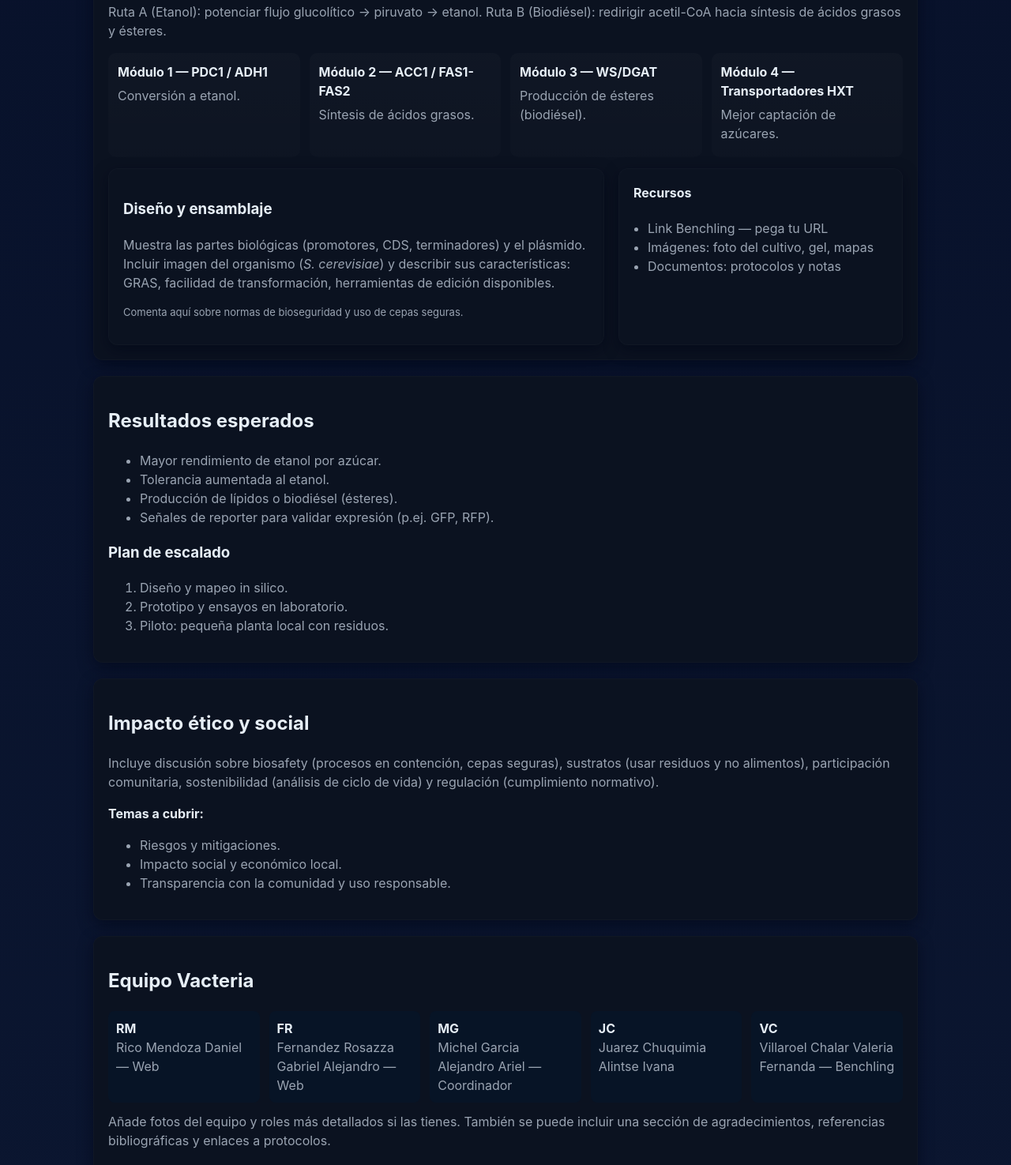
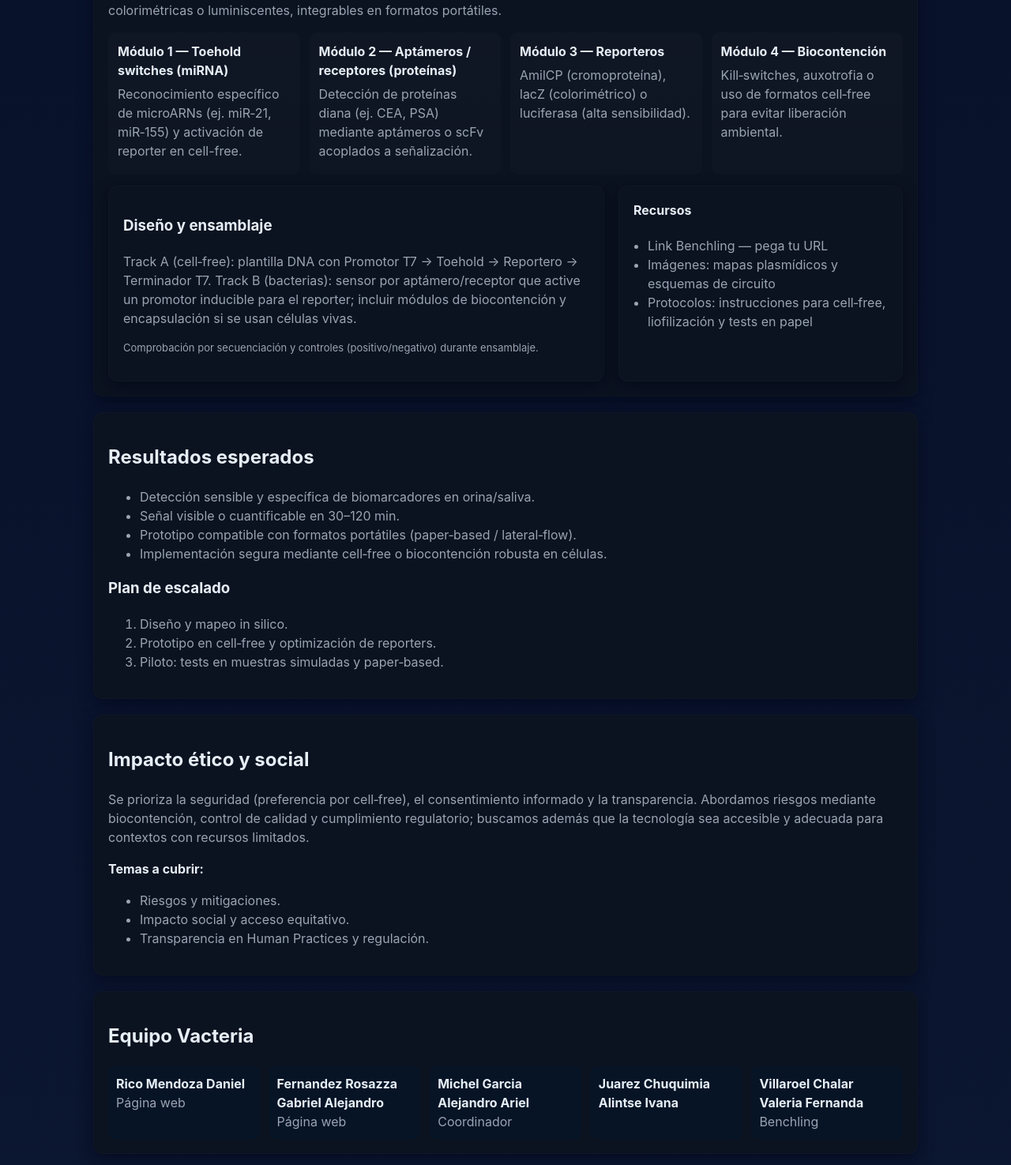
Before and after one commit to gabofeeerrr/sigma, a plain HTML site: page index.html in a window 1280 px wide. Shown: the part 765-2240 px from the top of the page at 79% size. Drawn offline with Linux system fonts and the light colour scheme.

Commit message:
Update index.html

```diff
--- a/index.html
+++ b/index.html
@@ -4,7 +4,7 @@
   <meta charset="utf-8">
   <meta name="viewport" content="width=device-width,initial-scale=1">
   <title>BactDetect — Vacteria (iGEM)</title>
-  <meta name="description" content="BactDetect — Optimización de Saccharomyces cerevisiae para biocombustibles | Equipo Vacteria">
+  <meta name="description" content="BactDetect — Biosensor sintético portátil para detección temprana de biomarcadores de cáncer | Equipo Vacteria">
   <style>
     :root{--bg:#0f1724;--card:#0b1220;--muted:#9aa4b2;--accent:#ffd166;--glass:rgba(255,255,255,0.03)}
     *{box-sizing:border-box}
@@ -39,7 +39,7 @@
       <div class="logo">BD</div>
       <div>
         <div style="font-weight:800">BactDetect — Vacteria</div>
-        <div style="font-size:12px;color:var(--muted)">Levaduras modificadas para biocombustible sostenible</div>
+        <div style="font-size:12px;color:var(--muted)">Biosensor sintético portátil para detección temprana de biomarcadores de cáncer</div>
       </div>
     </div>
     <nav>
@@ -55,9 +55,8 @@
   <main>
     <section id="inicio" class="hero card">
       <div>
-        <h1>BactDetect — Optimización de <em>Saccharomyces cerevisiae</em> para biocombustibles</h1>
-        <p class="lead">Proyecto iGEM — Equipo Vacteria. Convertimos residuos azucarados locales en energía renovable mediante ingeniería metabólica en levaduras. Prototipo orientado a pequeñas plantas piloto y cooperativas.</p>
-        <p style="margin-top:14px"><a class="btn" href="#diseno">Ver diseño genético</a> <a style="margin-left:10px;color:var(--muted)" href="#etica">Impacto ético</a></p>
+        <h1>BactDetect — Biosensor sintético portátil</h1>
+        <p class="lead">Proyecto iGEM — Equipo Vacteria. Sistema para detección temprana de biomarcadores de cáncer en orina y saliva. Al detectar el objetivo, el biosensor activa un circuito que produce una señal visible o cuantificable (cromoproteína, cambio de pH, luminiscencia o lectura compatible con lateral-flow / smartphone). Se consideran opciones de biocontención: kill-switches o sistemas <em>cell-free</em>.</p>
 
         <hr style="border:none;border-top:1px solid rgba(255,255,255,0.03);margin:18px 0">
 
@@ -75,46 +74,46 @@
       <aside class="card" style="height:100%">
         <h3 style="margin-top:0">Mapa plasmídico (Benchling)</h3>
         <div class="mapimg">[Imagen del mapa plasmídico — sustituir aquí]</div>
-        <p style="margin-top:10px;color:var(--muted)">👉 <a href="#" id="benchling-link">Ver mapa en Benchling</a> (pega el link real en el código)</p>
+        <p style="margin-top:10px;color:var(--muted)">👉 <a href="#" id="benchling-link">Ver mapa en Benchling</a></p>
       </aside>
     </section>
 
     <section id="diseno" class="card">
       <h2>Diseño genético — visión general</h2>
-      <p style="color:var(--muted)">Ruta A (Etanol): potenciar flujo glucolítico → piruvato → etanol. Ruta B (Biodiésel): redirigir acetil-CoA hacia síntesis de ácidos grasos y ésteres.</p>
+      <p style="color:var(--muted)">Enfoque combinado: detección de miRNA mediante <em>toehold switches</em> en sistemas <em>cell-free</em> y detección de proteínas mediante aptámeros/receptores en sistemas bacterianos seguros (E. coli K‑12/Nissle). Las señales de salida son cromoproteínas, enzimas colorimétricas o luminiscentes, integrables en formatos portátiles.</p>
 
       <div class="modules">
         <div class="module">
-          <strong>Módulo 1 — PDC1 / ADH1</strong>
-          <p class="muted" style="color:var(--muted);margin:6px 0">Conversión a etanol.</p>
+          <strong>Módulo 1 — Toehold switches (miRNA)</strong>
+          <p style="color:var(--muted);margin:6px 0">Reconocimiento específico de microARNs (ej. miR‑21, miR‑155) y activación de reporter en cell-free.</p>
         </div>
         <div class="module">
-          <strong>Módulo 2 — ACC1 / FAS1-FAS2</strong>
-          <p style="color:var(--muted);margin:6px 0">Síntesis de ácidos grasos.</p>
+          <strong>Módulo 2 — Aptámeros / receptores (proteínas)</strong>
+          <p style="color:var(--muted);margin:6px 0">Detección de proteínas diana (ej. CEA, PSA) mediante aptámeros o scFv acoplados a señalización.</p>
         </div>
         <div class="module">
-          <strong>Módulo 3 — WS/DGAT</strong>
-          <p style="color:var(--muted);margin:6px 0">Producción de ésteres (biodiésel).</p>
+          <strong>Módulo 3 — Reporteros</strong>
+          <p style="color:var(--muted);margin:6px 0">AmilCP (cromoproteína), lacZ (colorimétrico) o luciferasa (alta sensibilidad).</p>
         </div>
         <div class="module">
-          <strong>Módulo 4 — Transportadores HXT</strong>
-          <p style="color:var(--muted);margin:6px 0">Mejor captación de azúcares.</p>
+          <strong>Módulo 4 — Biocontención</strong>
+          <p style="color:var(--muted);margin:6px 0">Kill‑switches, auxotrofia o uso de formatos cell‑free para evitar liberación ambiental.</p>
         </div>
       </div>
 
       <div class="two-col" style="margin-top:14px">
         <div class="card">
           <h3>Diseño y ensamblaje</h3>
-          <p style="color:var(--muted)">Muestra las partes biológicas (promotores, CDS, terminadores) y el plásmido. Incluir imagen del organismo (<em>S. cerevisiae</em>) y describir sus características: GRAS, facilidad de transformación, herramientas de edición disponibles.</p>
-          <p style="color:var(--muted);font-size:13px">Comenta aquí sobre normas de bioseguridad y uso de cepas seguras.</p>
+          <p style="color:var(--muted)">Track A (cell‑free): plantilla DNA con Promotor T7 → Toehold → Reportero → Terminador T7. Track B (bacterias): sensor por aptámero/receptor que active un promotor inducible para el reporter; incluir módulos de biocontención y encapsulación si se usan células vivas.</p>
+          <p style="color:var(--muted);font-size:13px">Comprobación por secuenciación y controles (positivo/negativo) durante ensamblaje.</p>
         </div>
 
         <aside class="card">
           <h4 style="margin-top:0">Recursos</h4>
           <ul style="color:var(--muted);padding-left:18px">
             <li>Link Benchling — pega tu URL</li>
-            <li>Imágenes: foto del cultivo, gel, mapas</li>
-            <li>Documentos: protocolos y notas</li>
+            <li>Imágenes: mapas plasmídicos y esquemas de circuito</li>
+            <li>Protocolos: instrucciones para cell‑free, liofilización y tests en papel</li>
           </ul>
         </aside>
       </div>
@@ -123,30 +122,30 @@
     <section id="resultados" class="card">
       <h2>Resultados esperados</h2>
       <ul style="color:var(--muted)">
-        <li>Mayor rendimiento de etanol por azúcar.</li>
-        <li>Tolerancia aumentada al etanol.</li>
-        <li>Producción de lípidos o biodiésel (ésteres).</li>
-        <li>Señales de reporter para validar expresión (p.ej. GFP, RFP).</li>
+        <li>Detección sensible y específica de biomarcadores en orina/saliva.</li>
+        <li>Señal visible o cuantificable en 30–120 min.</li>
+        <li>Prototipo compatible con formatos portátiles (paper‑based / lateral‑flow).</li>
+        <li>Implementación segura mediante cell‑free o biocontención robusta en células.</li>
       </ul>
 
       <h3>Plan de escalado</h3>
       <ol style="color:var(--muted)">
         <li>Diseño y mapeo in silico.</li>
-        <li>Prototipo y ensayos en laboratorio.</li>
-        <li>Piloto: pequeña planta local con residuos.</li>
+        <li>Prototipo en cell‑free y optimización de reporters.</li>
+        <li>Piloto: tests en muestras simuladas y paper‑based.</li>
       </ol>
     </section>
 
     <section id="etica" class="card">
       <h2>Impacto ético y social</h2>
-      <p style="color:var(--muted)">Incluye discusión sobre biosafety (procesos en contención, cepas seguras), sustratos (usar residuos y no alimentos), participación comunitaria, sostenibilidad (análisis de ciclo de vida) y regulación (cumplimiento normativo).</p>
+      <p style="color:var(--muted)">Se prioriza la seguridad (preferencia por cell‑free), el consentimiento informado y la transparencia. Abordamos riesgos mediante biocontención, control de calidad y cumplimiento regulatorio; buscamos además que la tecnología sea accesible y adecuada para contextos con recursos limitados.</p>
 
       <div style="margin-top:12px">
         <strong>Temas a cubrir:</strong>
         <ul style="color:var(--muted)">
           <li>Riesgos y mitigaciones.</li>
-          <li>Impacto social y económico local.</li>
-          <li>Transparencia con la comunidad y uso responsable.</li>
+          <li>Impacto social y acceso equitativo.</li>
+          <li>Transparencia en Human Practices y regulación.</li>
         </ul>
       </div>
     </section>
@@ -155,28 +154,26 @@
       <h2>Equipo Vacteria</h2>
       <div class="team-grid">
         <div class="member">
-          <strong>RM</strong>
-          <div style="color:var(--muted)">Rico Mendoza Daniel — Web</div>
+          <strong>Rico Mendoza Daniel</strong>
+          <div style="color:var(--muted)">Página web</div>
         </div>
         <div class="member">
-          <strong>FR</strong>
-          <div style="color:var(--muted)">Fernandez Rosazza Gabriel Alejandro — Web</div>
+          <strong>Fernandez Rosazza Gabriel Alejandro</strong>
+          <div style="color:var(--muted)">Página web</div>
         </div>
         <div class="member">
-          <strong>MG</strong>
-          <div style="color:var(--muted)">Michel Garcia Alejandro Ariel — Coordinador</div>
+          <strong>Michel Garcia Alejandro Ariel</strong>
+          <div style="color:var(--muted)">Coordinador</div>
         </div>
         <div class="member">
-          <strong>JC</strong>
-          <div style="color:var(--muted)">Juarez Chuquimia Alintse Ivana</div>
+          <strong>Juarez Chuquimia Alintse Ivana</strong>
+          <div style="color:var(--muted)"></div>
         </div>
         <div class="member">
-          <strong>VC</strong>
-          <div style="color:var(--muted)">Villaroel Chalar Valeria Fernanda — Benchling</div>
+          <strong>Villaroel Chalar Valeria Fernanda</strong>
+          <div style="color:var(--muted)">Benchling</div>
         </div>
       </div>
-
-      <p style="color:var(--muted);margin-top:12px">Añade fotos del equipo y roles más detallados si las tienes. También se puede incluir una sección de agradecimientos, referencias bibliográficas y enlaces a protocolos.</p>
     </section>
 
   </main>
@@ -185,7 +182,7 @@
   </footer>
 
   <script>
-    // Pequeñas mejoras: reemplaza el href con el link real desde el DOM cuando lo tengas
+    // Reemplaza el href con el link real desde el DOM cuando lo tengas
     document.getElementById('benchling-link').addEventListener('click', function(e){
       e.preventDefault();
       const url = prompt('Pega aquí el link de Benchling (URL completa)');
```
